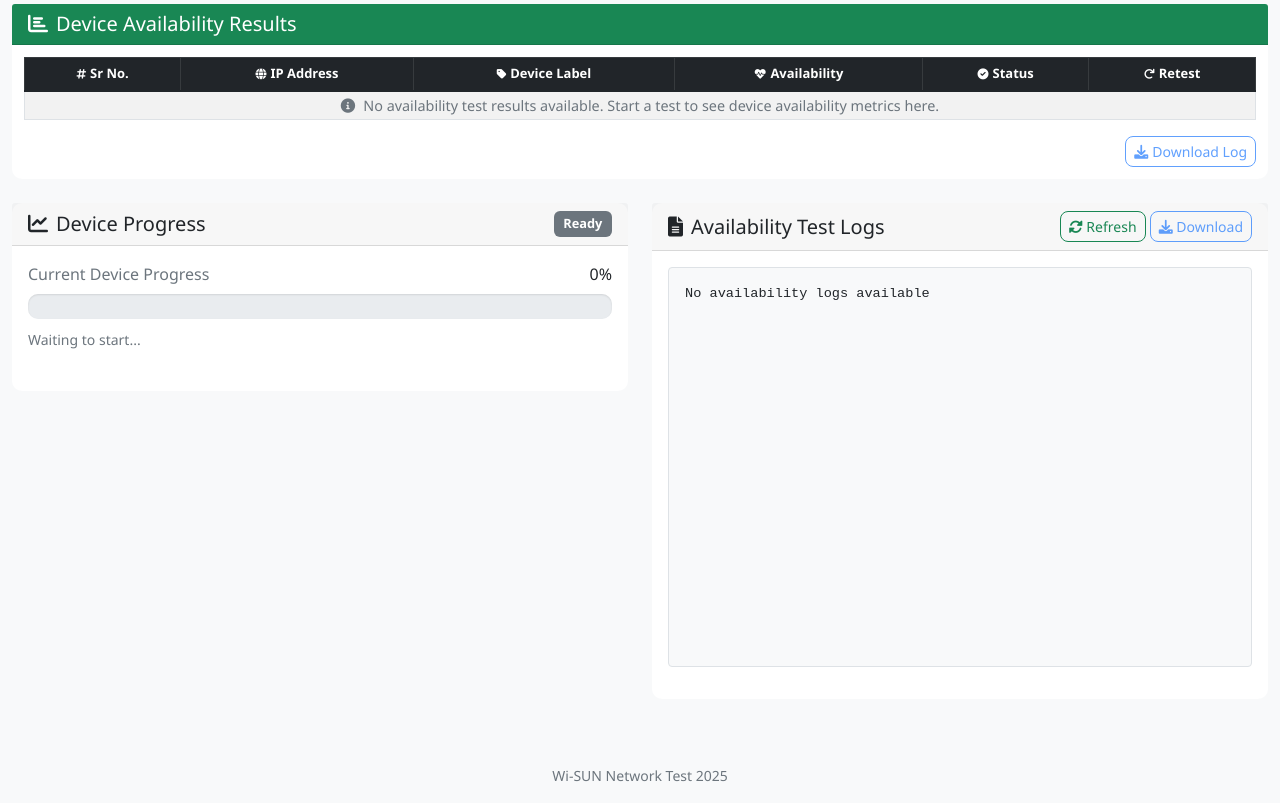
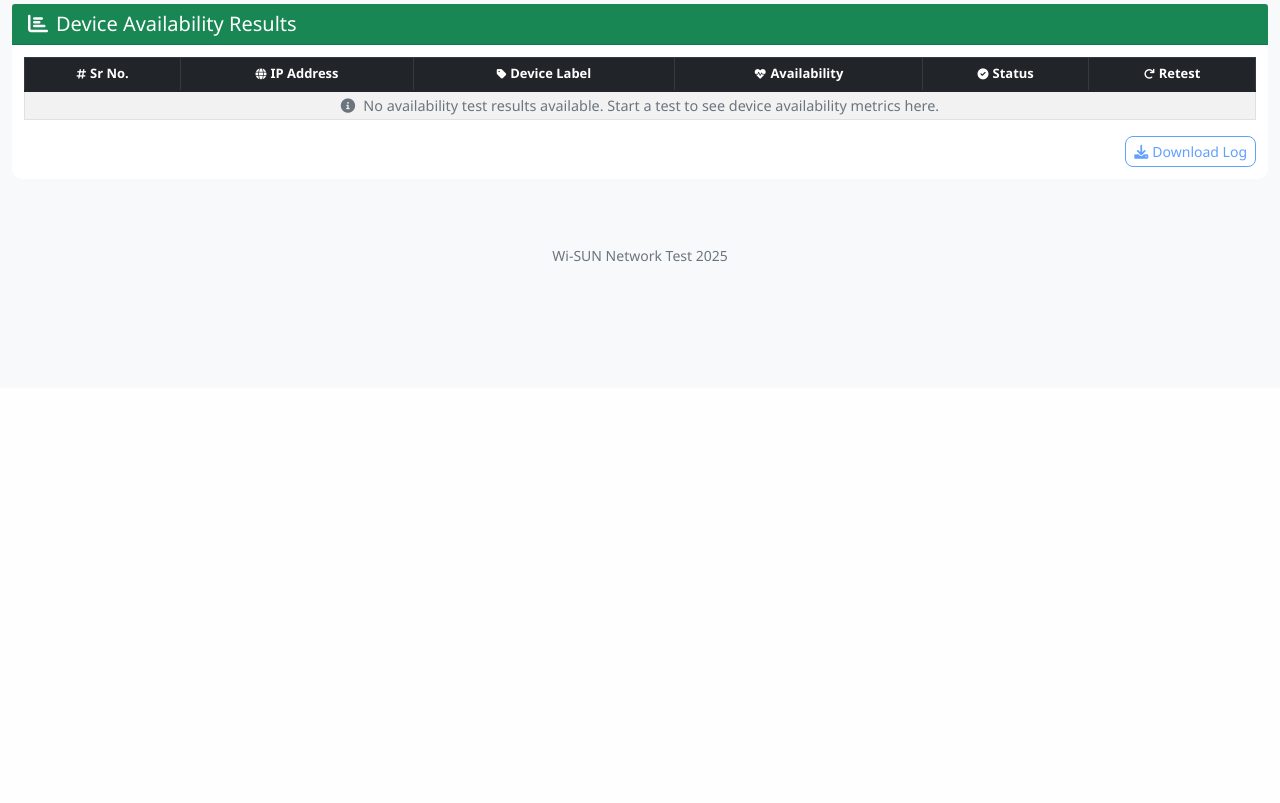
Before and after one commit to himanshufanibhare/wisun-network-test, a Flask app: page /test/availability in a window 1280 px wide. Shown: the part 412-1215 px from the top of the page. After the commit the page ends 674 px from the top, so only its background shows below. Run offline with Flask 3, Linux system fonts and the light colour scheme; some libraries are stand-ins or nearby versions.

Commit message:
Fix availability test UI and button logic
- Removed Device Progress panel as requested
- Removed Availability Test Logs panel to clean up interface
- Fixed button logic: UNAVAILABLE devices show yellow 'Retry' button
- AVAILABLE devices show blue 'Retest' button as expected
- Fixed status consistency between main test and single device retest
- Updated summary calculation to properly count available vs unavailable devices
- Improved button state management and visual feedback

```diff
--- a/app.py
+++ b/app.py
@@ -374,7 +374,7 @@ def run_single_device_test(test_type, ip, label, params):
                 'ip': ip,
                 'label': label,
                 'availability': response if response is not None else 'No response',
-                'status': 'Available' if response is not None else 'Failed'
+                'status': 'AVAILABLE ✅' if response is not None else 'UNAVAILABLE ❌'
             }
 
             # Emit result via socket
--- a/static/js/availability_test.js
+++ b/static/js/availability_test.js
@@ -340,11 +340,11 @@ function updateResultsTable(deviceResult) {
         }
     }
 
-    // Determine if this is a failed test and set button accordingly
-    const isFailedTest = deviceResult.status === 'Failed' || deviceResult.status === 'Error' || deviceResult.status === 'Offline' || (deviceResult.availability && parseFloat(deviceResult.availability) < 100);
-    const buttonClass = isFailedTest ? 'btn-warning' : 'btn-outline-primary';
-    const buttonText = isFailedTest ? 'Retry' : 'Retest';
-    const buttonIcon = isFailedTest ? 'fa-exclamation-triangle' : 'fa-redo';
+    // Determine if this is an unavailable device and set button accordingly
+    const isUnavailable = deviceResult.status && (deviceResult.status.includes('UNAVAILABLE') || deviceResult.status === 'Failed');
+    const buttonClass = isUnavailable ? 'btn-warning' : 'btn-outline-primary';
+    const buttonText = isUnavailable ? 'Retry' : 'Retest';
+    const buttonIcon = isUnavailable ? 'fa-exclamation-triangle' : 'fa-redo';
 
     const deviceId = deviceResult.ip.replace(/[^a-zA-Z0-9]/g, '_');
     const rowHTML = `
@@ -581,29 +581,20 @@ function updateSummaryFromTable() {
 
     rows.forEach(row => {
         const cells = row.cells;
-        let isSuccess = true;
+        let isAvailable = false;
 
-        // Look for availability percentage and status
+        // Look for status column that contains AVAILABLE or UNAVAILABLE
         for (let i = 0; i < cells.length; i++) {
             const cellText = cells[i].textContent.trim();
 
-            // Check for failed status
-            if (cellText === 'Failed' || cellText === 'Error' || cellText === 'Offline') {
-                isSuccess = false;
+            // Check for AVAILABLE status (handles both formats)
+            if (cellText.includes('AVAILABLE ✅') || cellText === 'Available') {
+                isAvailable = true;
                 break;
-            }
-
-            // Check for availability percentage < 100%
-            if (cellText.includes('%')) {
-                const availability = parseFloat(cellText.replace('%', '')) || 0;
-                if (availability < 100) {
-                    isSuccess = false;
-                    break;
-                }
             }
         }
 
-        if (isSuccess) {
+        if (isAvailable) {
             successCount++;
         }
     });
--- a/templates/availability_test.html
+++ b/templates/availability_test.html
@@ -289,72 +289,7 @@
     </div>
 </div>
 
-<div class="row">
-    <!-- Progress Panel -->
-    <div class="col-lg-6">
-        <div class="card">
-            <div class="card-header d-flex justify-content-between align-items-center">
-                <h5 class="mb-0">
-                    <i class="fas fa-chart-line me-2"></i>Device Progress
-                </h5>
-                <div id="testStatus" class="badge bg-secondary">Ready</div>
-            </div>
-            <div class="card-body">
-                <!-- Progress Bar -->
-                <div class="mb-4">
-                    <div class="d-flex justify-content-between align-items-center mb-2">
-                        <span class="text-muted">Current Device Progress</span>
-                        <span id="progressPercent">0%</span>
-                    </div>
-                    <div class="progress" style="height: 25px;">
-                        <div class="progress-bar progress-bar-striped progress-bar-animated" id="progressBar"
-                            role="progressbar" style="width: 0%"></div>
-                    </div>
-                    <div class="mt-2">
-                        <small class="text-muted" id="currentDevice">Waiting to start...</small>
-                    </div>
-                </div>
 
-                <!-- Loading Spinner -->
-                <div id="loadingSpinner" class="text-center d-none">
-                    <div class="spinner-border text-success" role="status" style="width: 3rem; height: 3rem;">
-                        <span class="visually-hidden">Loading...</span>
-                    </div>
-                    <p class="mt-3 fw-bold">Availability test in progress...</p>
-                </div>
-
-                <!-- Test Results Summary -->
-                <div id="testResults" class="d-none">
-                    <h6><i class="fas fa-chart-pie me-2"></i>Availability Summary</h6>
-                    <div id="resultsSummary"></div>
-                </div>
-            </div>
-        </div>
-    </div>
-
-    <!-- Log Panel -->
-    <div class="col-lg-6">
-        <div class="card">
-            <div class="card-header d-flex justify-content-between align-items-center">
-                <h5 class="mb-0">
-                    <i class="fas fa-file-alt me-2"></i>Availability Test Logs
-                </h5>
-                <div>
-                    <button class="btn btn-sm btn-outline-success" id="refreshLogs">
-                        <i class="fas fa-sync-alt"></i> Refresh
-                    </button>
-                    <button class="btn btn-sm btn-outline-primary" id="downloadLogs" disabled>
-                        <i class="fas fa-download"></i> Download
-                    </button>
-                </div>
-            </div>
-            <div class="card-body">
-                <pre id="logContent" class="bg-light p-3 rounded"
-                    style="height: 400px; overflow-y: auto; font-size: 0.85em;">No availability logs available</pre>
-            </div>
-        </div>
-    </div>
-</div>
 {% endblock %}
 
 {% block styles %}
```
